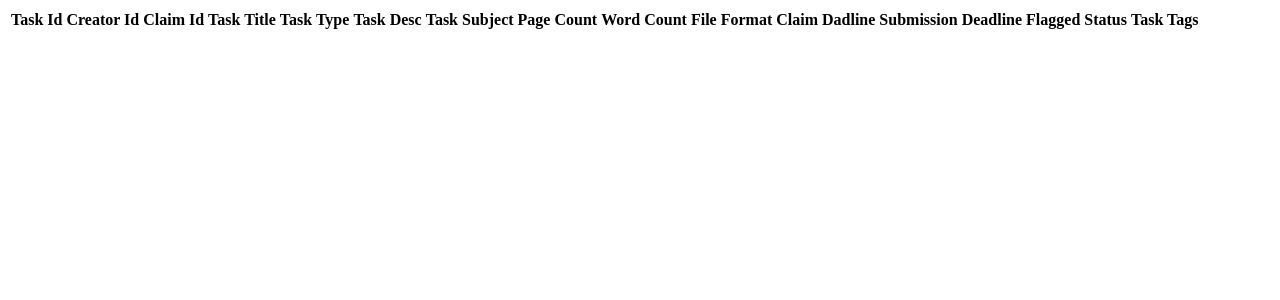
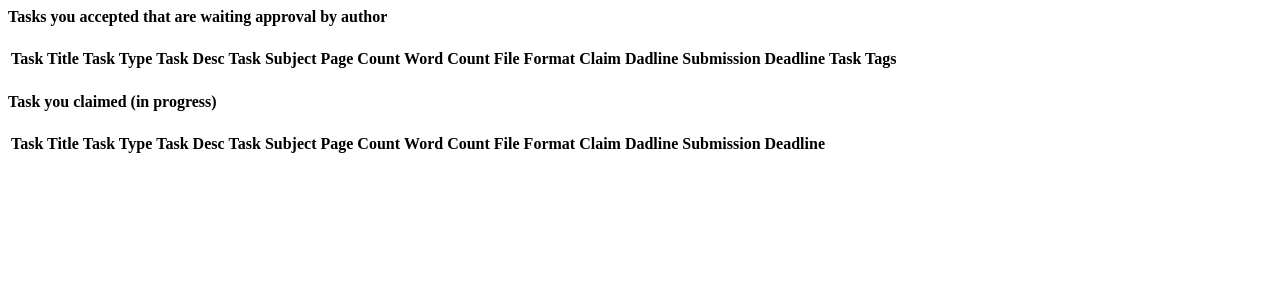
Before and after one commit to CS4065Group16/Main, a PHP site: page /my_claimed_tasks.php in a window 1280 px wide. Shown: the top 300 px of the page. Run offline with PHP 8.4, Linux system fonts and the light colour scheme; lists and menus that the app fills with data are empty.

Commit message:
Add files via upload

```diff
--- a/my_claimed_tasks.php
+++ b/my_claimed_tasks.php
@@ -9,7 +9,7 @@
 
 
 
-    $query = "UPDATE task SET task_statues = '1' WHERE task_id ={$the_task_id} ";
+    $query = "UPDATE task SET task_statues = '2' WHERE task_id ={$the_task_id} ";
 
 
     $update_query = mysqli_query($connection, $query);
@@ -68,13 +68,10 @@
 
 
    <html>
-
+<h4>Tasks you accepted that are waiting approval by author</h4>
 <table class = "table table-bordered table-hover">
                             <thead>
                                 <tr>
-                                    <th>Task Id</th>
-                                    <th>Creator Id</th>
-                                    <th>Claim Id</th>
                                     <th>Task Title</th>
                                     <th>Task Type</th>
                                     <th>Task Desc</th>
@@ -84,7 +81,7 @@
                                     <th>File Format</th>
                                     <th>Claim Dadline</th>
                                     <th>Submission Deadline</th>
-                                    <th>Flagged Status</th>
+
                                     <th>Task Tags</th>
                                 </tr>
                             </thead>
@@ -101,7 +98,7 @@
 
 
 
-                                $query = "SELECT * FROM task WHERE claim_id = '{$userID}' ";
+                                $query = "SELECT * FROM task WHERE claim_id = '{$userID}' and task_statues = '2' ";
                                 $select_task = mysqli_query($connection, $query);
 
 
@@ -139,9 +136,9 @@
                                             echo "<td>{$flagged_status}</td>";
                                             echo "<td>{$task_tags}</td>";
                                             /*Dividing parameters with p_id*/
-                                             echo "<td><a href ='tasks.php?source=edit_task&p_id={$task_id}'>Edit</a></td>";
+
                                             /*Delete has to send the task id with it*/
-                                            echo "<td><a href ='tasks.php?delete={$task_id}'>Delete</a></td>";
+                                            echo "<td><a href ='tasks.php?source=view&withdraw={$task_id}'>Withdraw offer</a></td>";
 
 
                                         echo "</tr>";
@@ -158,19 +155,120 @@
                         </table>
 
 
-                        <?php
 
-                        /*if(isset($_GET['delete']))
 
-                           $the_post_id = $_GET['delete'];
 
-                            $query = "DELETE FROM task WHERE task_id = {$the_post_id} ";
-                            $delete_query = mysqli_query($connection, $query);
-                            */
+</html>
+
+
+
+
+<html>
+<h4>Task you claimed (in progress) </h4>
+<table class = "table table-bordered table-hover">
+                            <thead>
+                                <tr>
+<th>Task Title</th>
+                                    <th>Task Type</th>
+                                    <th>Task Desc</th>
+                                    <th>Task Subject</th>
+                                    <th>Page Count</th>
+                                    <th>Word Count</th>
+                                    <th>File Format</th>
+                                    <th>Claim Dadline</th>
+                                    <th>Submission Deadline</th>
+                                </tr>
+                            </thead>
+                              <tbody>
+                               <?php
+
+                                if(isset($_SESSION['userID'])) {
+
+                                $userID = $_SESSION['userID'];
+
+                               /* $query ="SELECT * FROM user WHERE user_name = '{$username}' ";*/
+
+
+
+
+
+                                $query = "SELECT * FROM task WHERE claim_id = '{$userID}' and task_statues = '3' ";
+                                $select_task = mysqli_query($connection, $query);
+
+
+                                 while  ($row = mysqli_fetch_assoc($select_task)) {
+                                        $task_id                =       $row['task_id'];
+                                        $creator_id             =       $row['creator_id'];
+                                        $claim_id               =       $row['claim_id'];
+                                        $task_title             =       $row['task_title'];
+                                        $task_type              =       $row['task_type'];
+                                        $task_desc              =       $row['task_desc'];
+                                        $task_subject           =       $row['task_subject'];
+                                        $page_count             =       $row['page_count'];
+                                        $word_count             =       $row['word_count'];
+                                        $file_format            =       $row['file_format'];
+                                        $claim_deadline         =       $row['claim_deadline'];
+                                        $submission_deadline    =       $row['submission_deadline'];
+                                        $flagged_status         =       $row['flagged_status'];
+                                        $task_tags              =       $row['task_tags'];
+
+                                        //Need to echo all above in a one row each time we have a task
+
+                                        echo "<tr>";
+                                            echo "<td>{$task_id}</td>";
+                                            echo "<td>{$creator_id}</td>";
+                                            echo "<td>{$claim_id}</td>";
+                                            echo "<td>{$task_title}</td>";
+                                            echo "<td>{$task_type}</td>";
+                                            echo "<td>{$task_desc}</td>";
+                                            echo "<td>{$task_subject}</td>";
+                                            echo "<td>{$page_count}</td>";
+                                            echo "<td>{$word_count}</td>";
+                                            echo "<td>{$file_format}</td>";
+                                            echo "<td>{$claim_deadline}</td>";
+                                            echo "<td>{$submission_deadline}</td>";
+                                            echo "<td>{$flagged_status}</td>";
+                                            echo "<td>{$task_tags}</td>";
+                                            /*Dividing parameters with p_id*/
+                                            echo "<td><a href ='tasks.php?source=view&withdraw={$task_id}'>Withdraw offer</a></td>";
+
+
+                                        echo "</tr>";
+
+                                 }
+
+                                }
+
+                                ?>
+
+
+
+                        </tbody>
+                        </table>
+                          <?php
+
+                           if(isset($_GET['withdraw'])) {
+
+                            $the_task_id_for_decline = $_GET['withdraw'];
+
+                            $query = "UPDATE task SET task_statues = '1' WHERE task_id = {$the_task_id_for_decline} ";
+                            $decline_query = mysqli_query($connection, $query);
+
+
+                            if(!$decline_query){
+                                die ('Query failed' . mysqli_error($connection));
+                                                }
+
+                                  }
+
+
 
 
                             ?>
 
 
 
+
+
+
 </html>
```
Also changed, not shown: post.php (added, +181 -0 lines).
